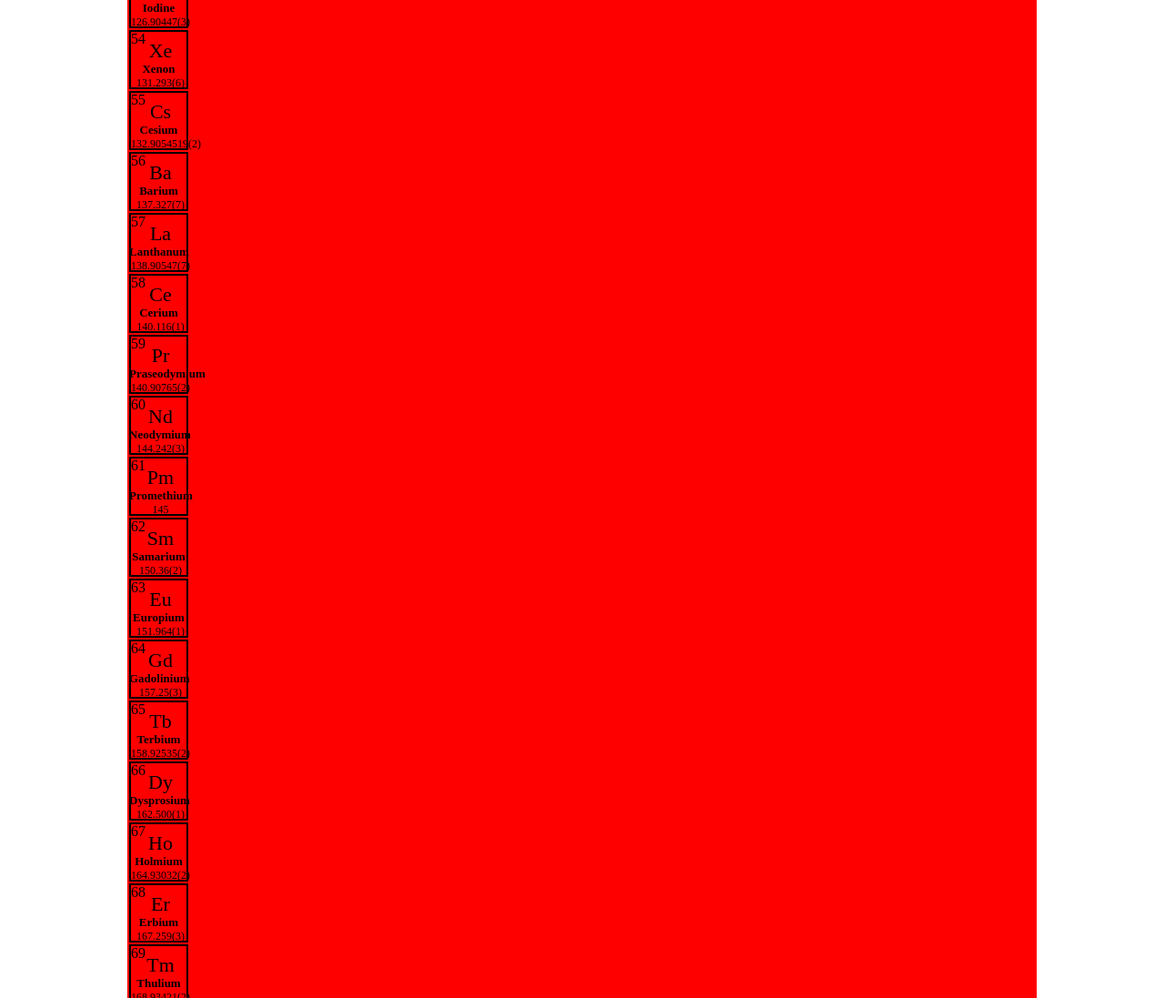
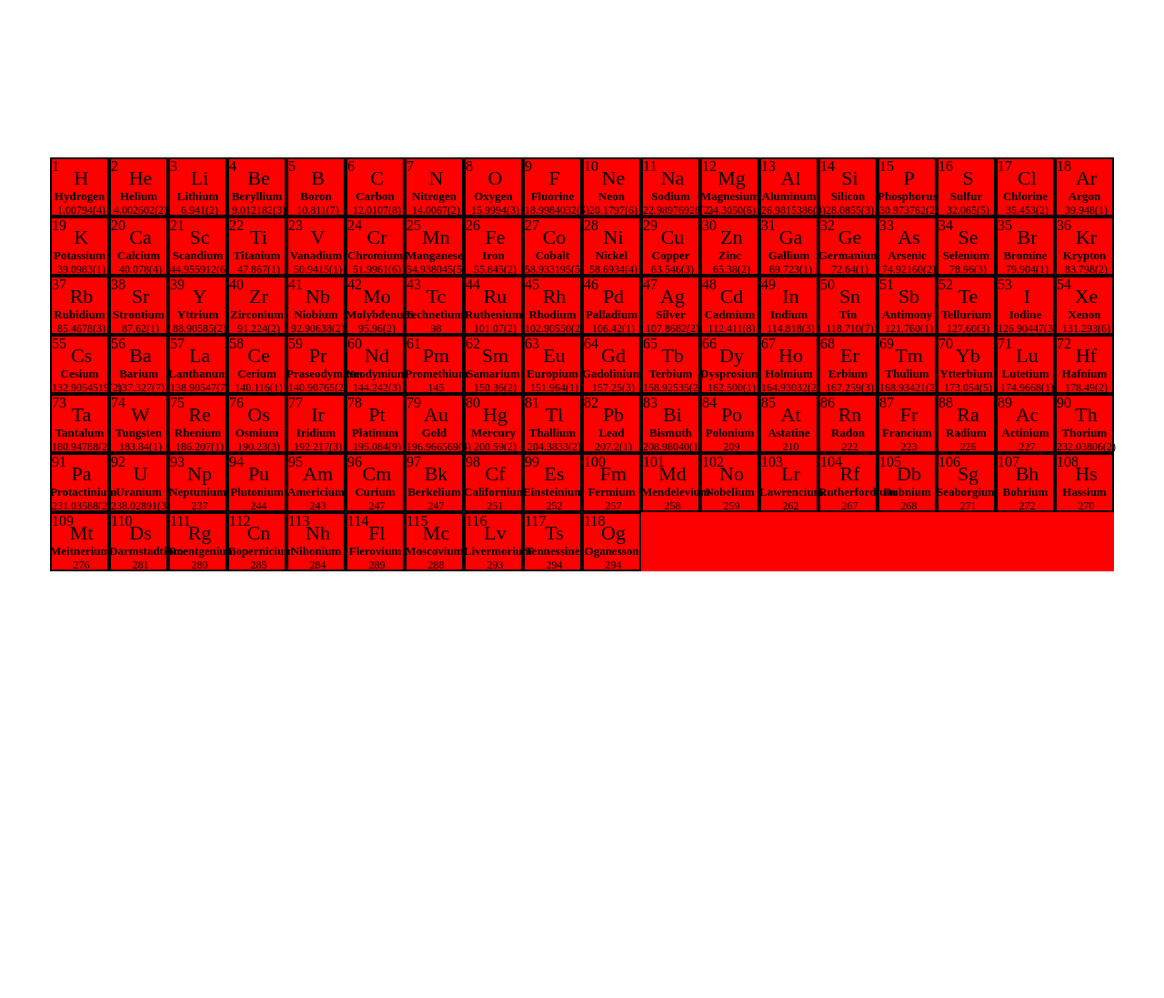
Before and after one commit to Noronha-html/tabela-periodica-json, a plain HTML site: page index.html in a window 1280 px wide. Shown: the top 1097 px of the page at 91% size. After the commit the page ends 800 px from the top, so only its background shows below. Drawn offline with Linux system fonts and the light colour scheme.

Commit message:
v0.3
instanciando os elementos.
falta ajeitar para ficarem nas posições corretas e pequenas mudanças no CSS.

```diff
--- a/index.html
+++ b/index.html
@@ -8,13 +8,21 @@
 </head>
 <body>
     <table class="container" id="container">
-        <td class="element">
-            <span class="z">1</span>
-            <span class="simble">H</span>
-            <h1 class="name">Hidrogênio</h1>
-            <span class="mace">1,00u</span>
-        </td>
+        <tr class="tr" id="tr1"></tr>
+        <tr class="tr" id="tr2"></tr>
+        <tr class="tr" id="tr3"></tr>
+        <tr class="tr" id="tr4"></tr>
+        <tr class="tr" id="tr5"></tr>
+        <tr class="tr" id="tr6"></tr>
+        <tr class="tr" id="tr7"></tr>
     </table>
     <script src="script.js"></script>
 </body>
 </html>
+
+<!--td class="element">
+    <span class="z">1</span>
+    <span class="simble">H</span>
+    <h1 class="name">Hidrogênio</h1>
+    <span class="mace">1,00u</span>
+</td-->
--- a/script.js
+++ b/script.js
@@ -4,23 +4,63 @@ fetch('dados_quimica.json')
     .then(response => response.json())
     .then(data => {
         elements = data;
-        displayTable(data);
+        displayTable(data, 1);
     })
     .catch(error => console.error("Erro!", error));
 
-function displayTable(elements) {
-    const container = document.getElementById('container');
+function displayTable(elements, rowNumber) {
+    let elementsNumber = 0;
+
     elements.forEach(element => {
-        const row = document.createElement('tr');
-        row.classList.add('tr');
-        row.innerHTML = `
-            <td class="element">
+        const row = document.getElementById(`tr${rowNumber}`);
+
+        const td = document.createElement('td');
+        td.classList.add('element');
+        row.appendChild(td);
+        td.innerHTML = `
             <span class="z">${element.numeroAtomico}</span>
             <span class="simble">${element.simbolo}</span>
             <h1 class="name">${element.nome}</h1>
             <span class="mace">${element.massaAtomica}</span>
-            </td>
         `;
-        container.appendChild(row);
+
+        elementsNumber++;
+
+        if(elementsNumber == 18) {
+            rowNumber++;
+            elementsNumber = 0;
+        }
     });
+
+    console.log(elementsNumber);
 }
+
+/*function displayTable(elements) {
+    const container = document.getElementById('container');
+    const table = document.createElement('table');
+    container.appendChild(table);
+
+    // Crie as linhas da tabela
+    for (let i = 0; i < 10; i++) { // 10 linhas para a tabela periódica
+        const row = document.createElement('tr');
+        table.appendChild(row);
+
+        // Crie as colunas da tabela
+        for (let j = 0; j < 18; j++) { // 18 colunas para a tabela periódica
+            const cell = document.createElement('td');
+            row.appendChild(cell);
+
+            // Verifique se o elemento atual deve ser exibido na célula atual
+            const elementIndex = i * 18 + j;
+            if (elementIndex < elements.length) {
+                const element = elements[elementIndex];
+                cell.innerHTML = `
+                    <span class="z">${element.numeroAtomico}</span>
+                    <span class="simble">${element.simbolo}</span>
+                    <h1 class="name">${element.nome}</h1>
+                    <span class="mace">${element.massaAtomica}</span>
+                `;
+            }
+        }
+    }
+}*/
--- a/style.css
+++ b/style.css
@@ -25,9 +25,18 @@ body{
 }
 
 .container{
-    width: 1000px;
-    height: 500px;
+    width: 1170px;
+    height: 455px;
+    display: flex;
+    flex-flow: column wrap;
     background-color: red;
+}
+
+.tr{
+    width: 100%;
+    height: 65px;
+    display: flex;
+    flex-flow: row nowrap;
 }
 
 .element{
```
Lines whose indentation alone changed are shown as unchanged.
